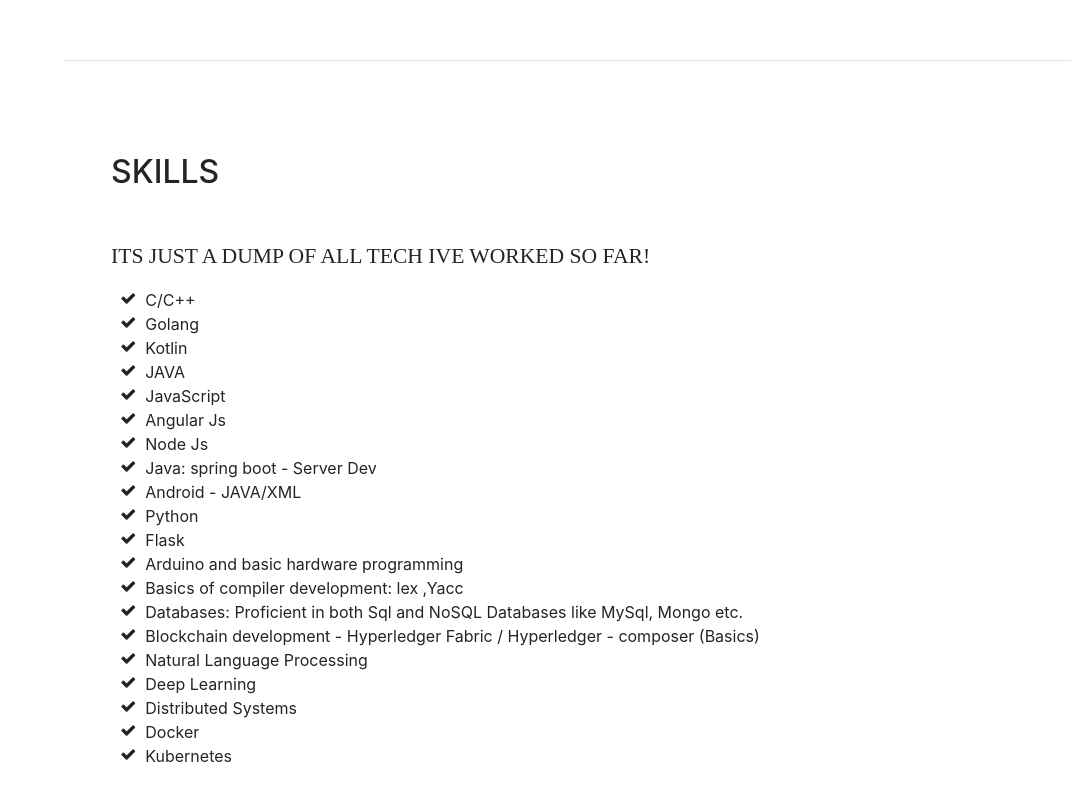
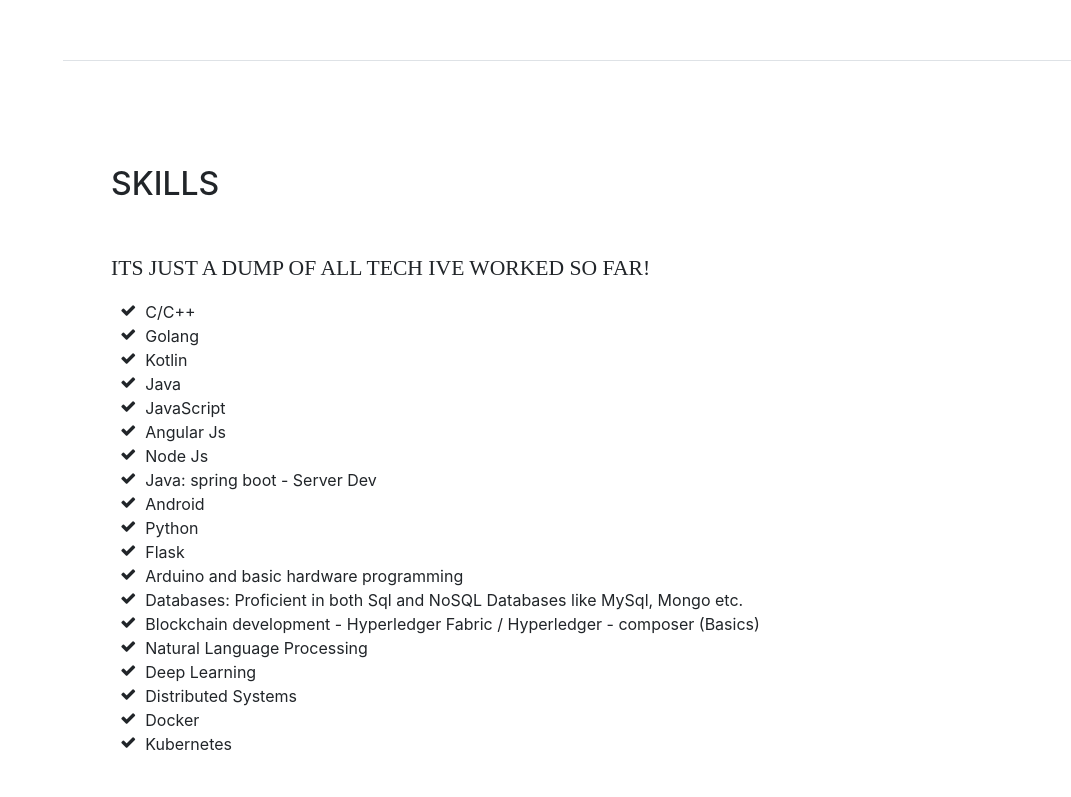
Before and after one commit to SangameswaranRS/sangameswaranrs.github.io, a website with bundled scripts: page index.html in a window 1280 px wide. Shown: the part 2339-3136 px from the top of the page, without its empty margins (209-1280 px from the left). Built offline with nearby package versions, Linux system fonts and the light colour scheme; a web font is replaced by a local one.

Commit message:
random changes part 2

```diff
--- a/index.html
+++ b/index.html
@@ -103,7 +103,7 @@
           <h2 class="mb-5">Experience</h2>
           <div class="resume-item d-flex flex-column flex-md-row mb-5">
             <div class="resume-content mr-auto">
-              <h3 class="mb-0">Software Engineer</h3>
+              <h3 class="mb-0">Senior Software Engineer</h3>
               <div class="subheading mb-3">Samsung Research and Development Institute, Bangalore</div>
               <p></p>
             </div>
@@ -175,7 +175,7 @@
                 </li>
             <li>
               <i class="fa-li fa fa-check"></i>
-              JAVA
+              Java
             </li>
             <li>
               <i class="fa-li fa fa-check"></i>
@@ -191,7 +191,7 @@
               Java: spring boot - Server Dev</li>
               <li>
               <i class="fa-li fa fa-check"></i>
-              Android - JAVA/XML</li>
+              Android</li>
               <li>
               <i class="fa-li fa fa-check"></i>
               Python</li>
@@ -201,9 +201,6 @@
               <li>
               <i class="fa-li fa fa-check"></i>
               Arduino and basic hardware programming</li>
-              <li>
-              <i class="fa-li fa fa-check"></i>
-              Basics of compiler development: lex ,Yacc</li>
               <li>
               <i class="fa-li fa fa-check"></i>
               Databases: Proficient in both Sql and NoSQL Databases like MySql, Mongo etc.</li>
```
